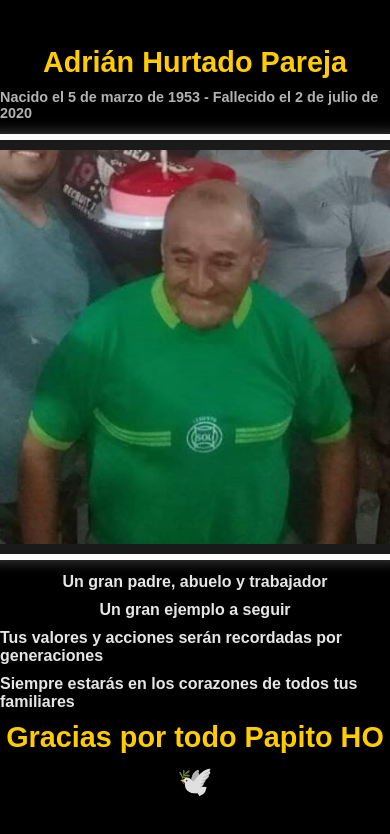
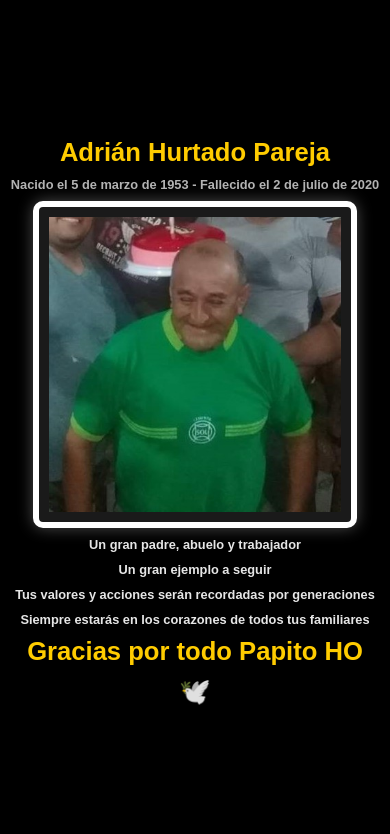
Before and after one commit to Ander678/regalo.github.io, a plain HTML site: page index.html in a window 390 px wide. Drawn offline with Linux system fonts and the light colour scheme.

Commit message:
version3

```diff
--- a/css/styles.css
+++ b/css/styles.css
@@ -86,7 +86,7 @@ h2 {
     }
 }
 
-@media only screen and (max-width: 550px) {
+@media only screen and (min-width: 461px) and (max-width: 550px) {
     .container {
         padding: 30px;
     }
@@ -108,3 +108,27 @@ h2 {
         font-size: 0.9em;  /* Ajustar el tamaño del texto de subtítulo */
     }
 }
+
+@media only screen and (max-width: 460px) {
+    .container {
+        padding: 30px;
+    }
+
+    img {
+        margin: 4px 0;
+        max-width: 75%;
+        border-width: 6px;  /* Reducir el grosor del borde en pantallas más pequeñas */
+    }
+
+    h1 {
+        font-size: 1.6em;  /* Reducir el tamaño del título principal */
+    }
+
+    h2 {
+        font-size: 0.8em;  /* Ajustar el tamaño del texto principal */
+    }
+
+    h3 {
+        font-size: 0.8em;  /* Ajustar el tamaño del texto de subtítulo */
+    }
+}
```
